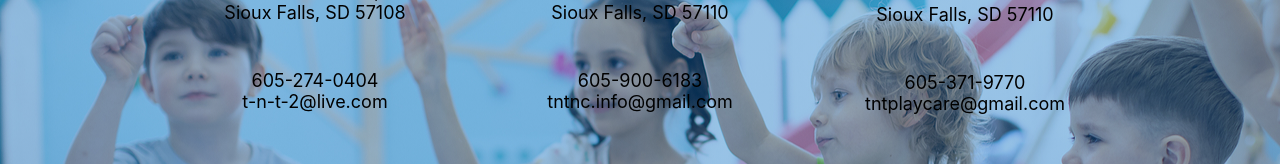
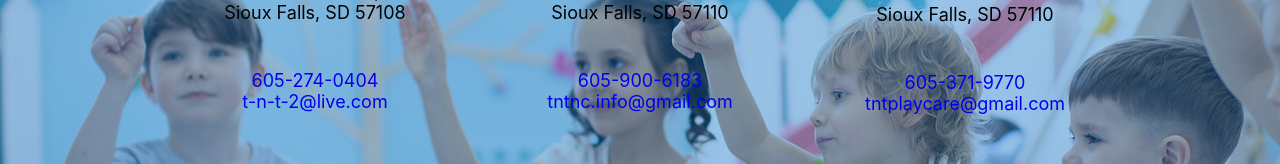
Before and after one commit to suschuk24/tnt-marketing-site, a React (Create React App) app: page /contact-us in a window 1280 px wide. Shown: the part 472-636 px from the top of the page. Built offline with nearby package versions, Linux system fonts and the light colour scheme; grey boxes are pictures that could not be loaded.

Commit message:
minor changes, built

```diff
--- a/package.json
+++ b/package.json
@@ -16,7 +16,6 @@
     "react-dom": "^18.0.0",
     "react-router-dom": "^6.3.0",
     "react-scripts": "5.0.0",
-    "react-scroll": "^1.8.7",
     "typescript": "^4.4.2",
     "web-vitals": "^2.1.0"
   },
--- a/src/components/ContactCard/index.tsx
+++ b/src/components/ContactCard/index.tsx
@@ -21,10 +21,10 @@ const ContactCard: React.FC<Props> = ({contactInfo}) => {
             </div>
             <br />
             <div className='ContactCard-detail'>
-                <a className='ContactCard-detail-line'>
+                <a href ={'tel:+1' + contactInfo.phoneNumber} className='ContactCard-detail-line'>
                     {contactInfo.phoneNumber}
                 </a>
-                <a className='ContactCard-detail-line'>
+                <a href = {'mailto:' + contactInfo.emailAddress} className='ContactCard-detail-line'>
                     {contactInfo.emailAddress}
                 </a>
             </div>
--- a/src/components/LocationCard/index.tsx
+++ b/src/components/LocationCard/index.tsx
@@ -1,6 +1,5 @@
 import React from "react";
 import './LocationCard.css'
-import {Link} from "react-scroll";
 
 type Props = {
     location: {
--- a/src/containers/App/index.tsx
+++ b/src/containers/App/index.tsx
@@ -11,18 +11,6 @@ import ContactGrid from "../ContactGrid";
 import NowHiring from "../NowHiring";
 
 const App = () => {
-    const goldenGatewayData = {
-        name: 'Truks-N-Truks Golden Gateway',
-        description: 'At Truks-N-Tykes @ Golden Gateway, our hands-on educational method helps children learn through play. We balance structured activities with free play, which helps kids thrive. Our center offers care for a wide range of children — from infants all the way to school-age — through all-day preschool and Pre-K, and Junior-K led by a thoughtful, educated staff. Junior-K is specifically designed to help kids develop skills for success in kindergarten, but it still prioritizes play as the ‘hard work’ of childhood. Students explore letter recognition, phonetics, fine motor activities and math/science each day. Our goal is for each student to enter kindergarten with confidence in both academic and social skills. Once in school, we offer a before/after school (summer) care program that will allow your school-aged child more gym, art, music and outdoor time along with field trips. Truks-N-Trykes @ Golden Gateway is invested in all ages and stages of your child’s development, providing them with resources and skills for success. With a wide range of offerings and a highly trained staff, Truks-N-Tykes @ Golden Gateway is designed to meet all your early childhood education needs.',
-        tagLine: 'Child Care Programs for Ages –\n' +
-            'Infants to 12 years old',
-        address: '5700 E Tahoe Street',
-        address1: 'Sioux Falls, SD 57110',
-        phoneNumber: '(605) 271-3668',
-        emailAddress: 'tntgoldengateway@gmail.com',
-        hours: '6:30am-6:00pm M-F',
-        phone: '605-271-3668'
-    }
   return (
     <Router>
       <Header />
```
Also changed, not shown: src/containers/HomeScreen/index.tsx (+1 -6 lines), 1 other file (tests, documents, lock files or other folders).
